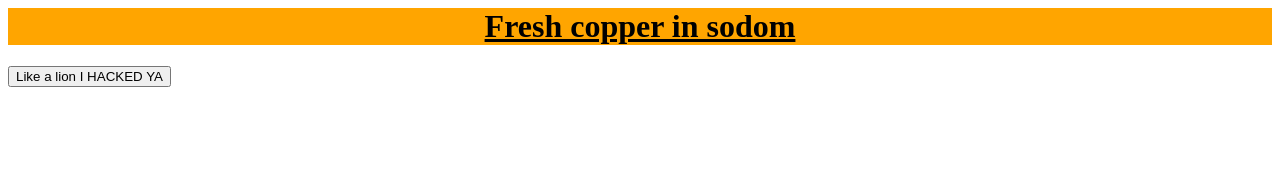
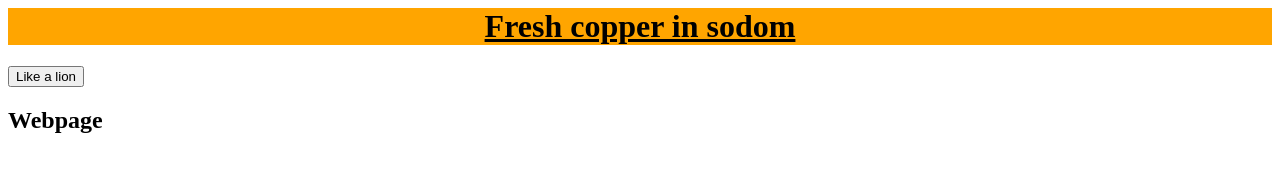
Before and after one commit to GregorAT/GitDemo, a plain HTML site: page index.html in a window 1280 px wide. Drawn offline with Linux system fonts and the light colour scheme.

Commit message:
I sog jetzt amoi goanix

```diff
--- a/index.html
+++ b/index.html
@@ -5,7 +5,8 @@
     <body>
         <h1>Fresh copper in sodom</h1>
         <div>
-            <button>Like a lion I HACKED YA</button>
+            <button>Like a lion</button>
+            <h2>Webpage</h2>
         </div>
     </body>
 </html>
```
